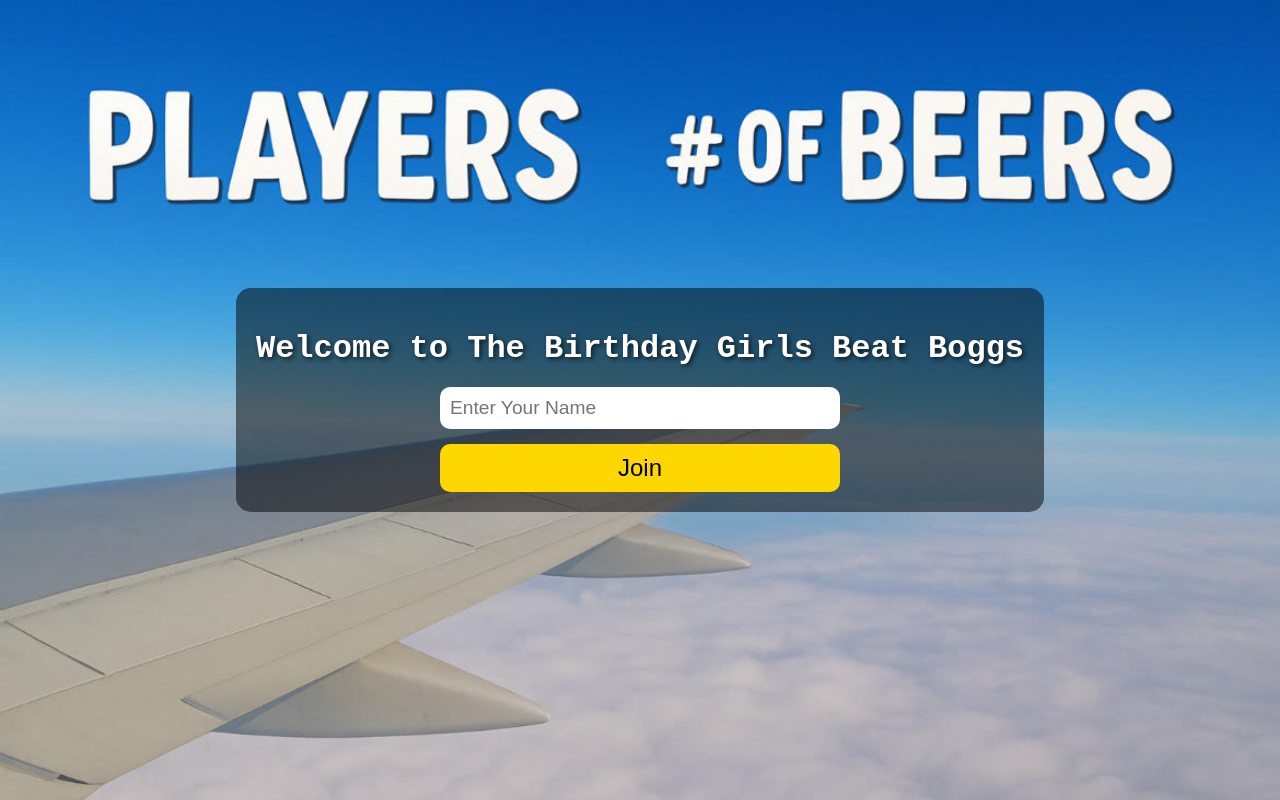
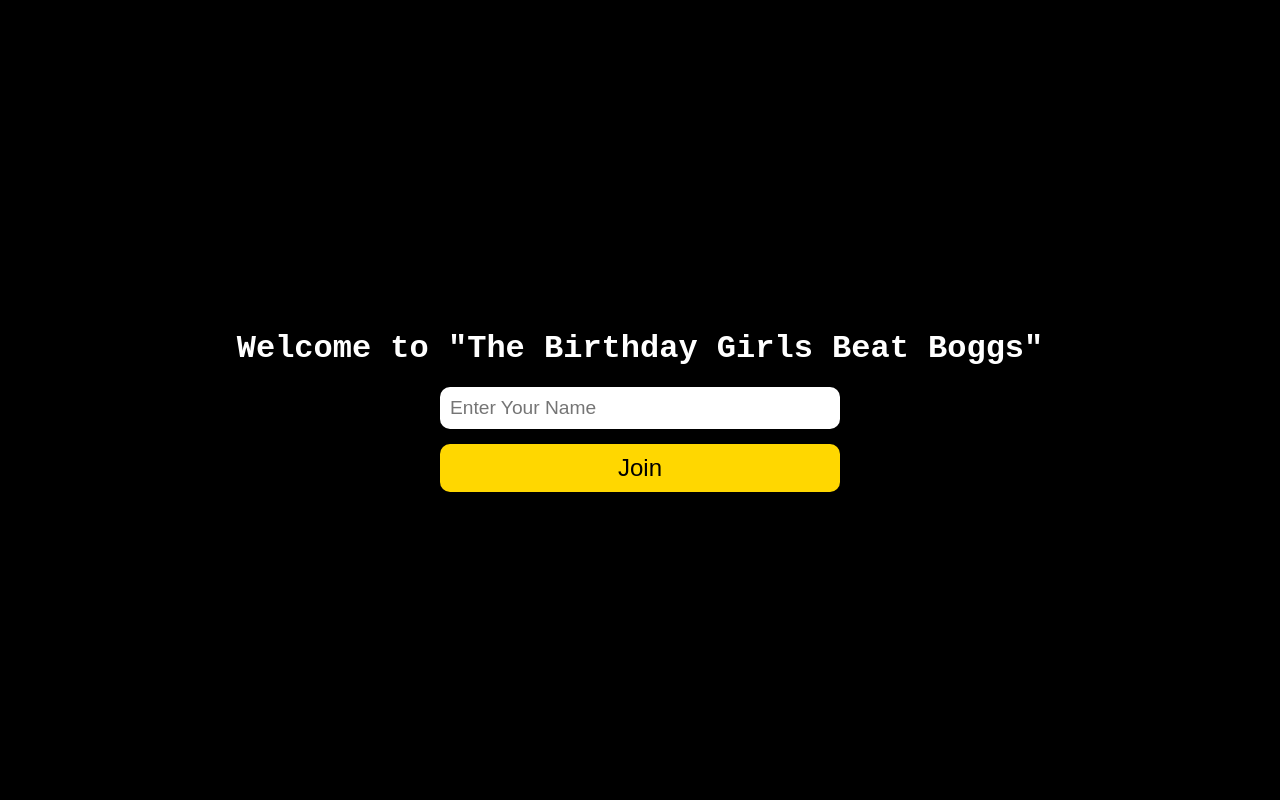
Before and after one commit to ae26batt/score-ticker, a website: page public/index.html in a window 1280 px wide. Drawn offline with Linux system fonts and the light colour scheme.

Commit message:
Set controller creation page background to solid black

```diff
--- a/public/index.css
+++ b/public/index.css
@@ -6,8 +6,7 @@ body, html {
   display: flex;
   justify-content: center;
   align-items: center;
-  background: url('/IMG_5575.jpg') no-repeat center center fixed;
-  background-size: cover;
+  background-color: black;
   color: white;
   text-align: center;
 }
--- a/public/index.html
+++ b/public/index.html
@@ -8,7 +8,7 @@
 </head>
 <body>
   <div class="container">
-    <h1 class="welcome-header">Welcome to The Birthday Girls Beat Boggs</h1>
+    <h1 class="welcome-header">Welcome to "The Birthday Girls Beat Boggs"</h1>
 
     <form action="/create" method="POST" class="join-form">
       <input type="text" name="name" placeholder="Enter Your Name" required class="input-field">
```
